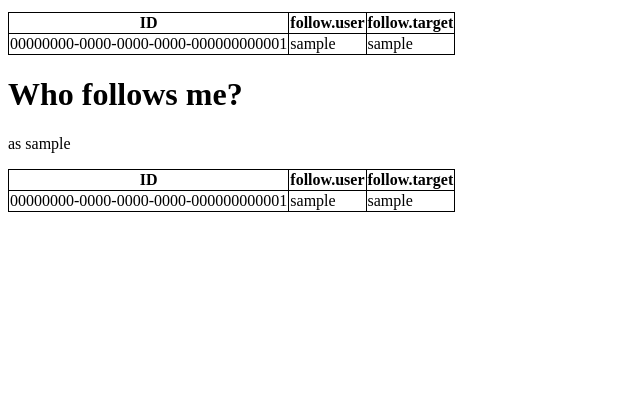
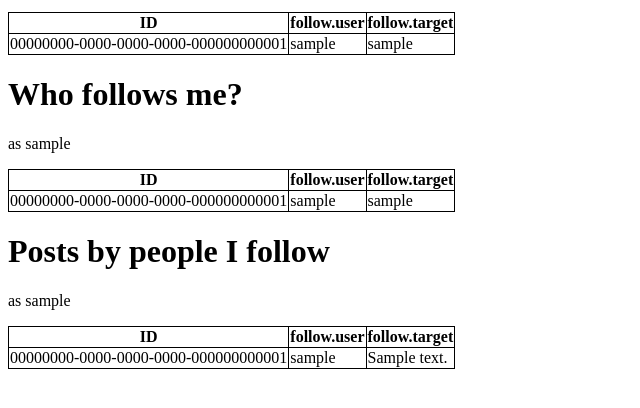
Before and after one commit to MorganFellDEV/HakuraCloud, a Django app: page /debug_followers in a window 1280 px wide. Shown: the part 225-633 px from the top of the page, without its empty margins (0-640 px from the left). Run offline with Django 4.2, Linux system fonts and the light colour scheme; a user stored in the database is signed in; tables that the repository leaves empty hold one stand-in row (values such as "Sample post"); parts of the project's set-up code (start-up, migrations or seed data) failed here and were passed over.

Commit message:
Modified follow checking

```diff
--- a/hakura/templates/hakura/debug_followers.html
+++ b/hakura/templates/hakura/debug_followers.html
@@ -56,5 +56,21 @@
         </tr>
     {% endfor %}
     </table>
+
+    <h1>Posts by people I follow</h1>
+    <p>as {{ request.user.username }}</p>
+
+    <table>
+    <th>ID</th>
+    <th>follow.user</th>
+    <th>follow.target</th>
+    {% for post in following_posts %}
+        <tr>
+        <td>{{ post.id }}</td>
+        <td>{{ post.UserID}}</td>
+        <td>{{ post.PostContent }}</td>
+        </tr>
+    {% endfor %}
+    </table>
 </body>
 </html>
--- a/hakura/views.py
+++ b/hakura/views.py
@@ -89,18 +89,23 @@ def debug_followers(request):
     follows = Follow.objects.all()
     user_following = Follow.objects.filter(user_id=request.user.id)
     user_followers = Follow.objects.filter(target_id=request.user.id)
-    return render(request, "hakura/debug_followers.html", {'follows': follows, 'user_following': user_following, 'user_followers': user_followers})
+    following_posts = Post.objects.filter(UserID__in=Follow.objects.filter(user=request.user).values_list('target'))
+    return render(request, "hakura/debug_followers.html", {'follows': follows, 'user_following': user_following, 'user_followers': user_followers, 'following_posts': following_posts})
 
 @login_required
 def followuser(request, id):
     if request.method == "POST":
         currentuser = User.objects.get(pk=request.user.id)
         targetuser = User.objects.get(pk=id)
-        if (Follow.objects.filter(user=currentuser, target=targetuser)).exists():
-            return HttpResponse("You are already following this user.")
+        if currentuser == targetuser:
+            return HttpResponse("You cannot follow yourself!")
+
         else:
-            newfollow = Follow(user=currentuser, target=User.objects.get(pk=id))
-            newfollow.save()
-            return HttpResponse(str("Now following"+targetuser.username))
+            if (Follow.objects.filter(user=currentuser, target=targetuser)).exists():
+                return HttpResponse("You are already following this user.")
+            else:
+                newfollow = Follow(user=currentuser, target=User.objects.get(pk=id))
+                newfollow.save()
+                return HttpResponse(str("Now following"+targetuser.username))
     else:
         return redirect(welcome)
```
